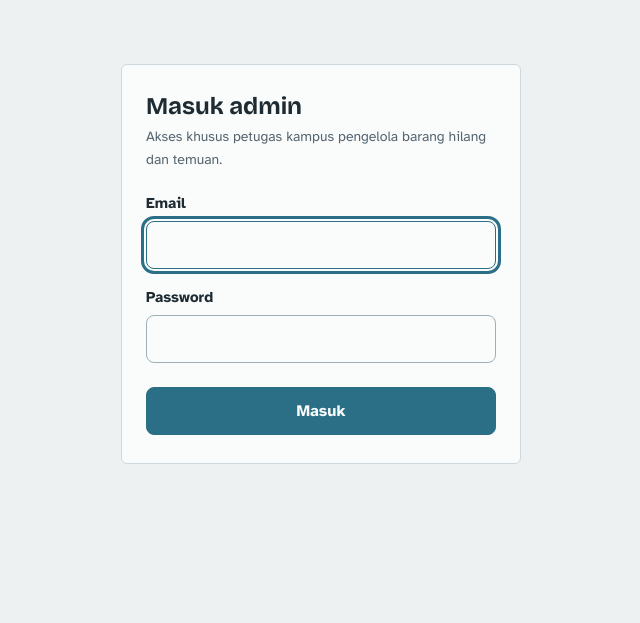
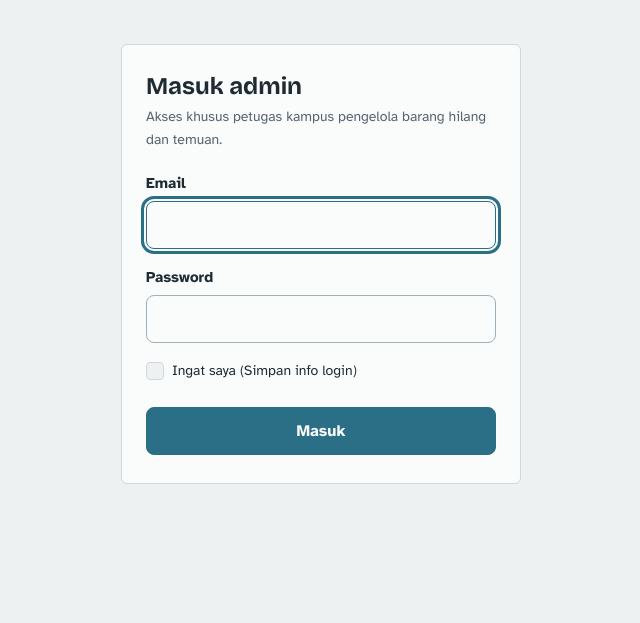
Before and after one commit to akbar450/TemuKembali, a Laravel app: page /admin/login in a window 1280 px wide. Shown: the part 56-679 px from the top of the page, without its empty margins (319-959 px from the left). Run offline with Laravel 12, Linux system fonts and the light colour scheme.

Commit message:
feat(auth): tambahkan fitur ingat saya dan cache info email login admin

```diff
--- a/app/Http/Controllers/Admin/AuthController.php
+++ b/app/Http/Controllers/Admin/AuthController.php
@@ -13,13 +13,15 @@ class AuthController extends Controller
     /**
      * Tampilkan form login admin
      */
-    public function showLoginForm(): View|RedirectResponse
+    public function showLoginForm(Request $request): View|RedirectResponse
     {
         if (Auth::check()) {
             return redirect()->route('admin.reports.index');
         }
 
-        return view('admin.login');
+        $rememberedEmail = $request->cookie('remember_admin_email');
+
+        return view('admin.login', compact('rememberedEmail'));
     }
 
     /**
@@ -36,14 +38,23 @@ class AuthController extends Controller
             'password.required' => 'Password harus diisi.',
         ]);
 
-        if (Auth::attempt($credentials, $request->boolean('remember'))) {
+        $remember = $request->boolean('remember');
+
+        if (Auth::attempt($credentials, $remember)) {
             $request->session()->regenerate();
+
+            if ($remember) {
+                // Simpan email ke cookie selama 30 hari (43200 menit)
+                cookie()->queue('remember_admin_email', $credentials['email'], 43200);
+            } else {
+                cookie()->queue(cookie()->forget('remember_admin_email'));
+            }
 
             return redirect()->intended(route('admin.reports.index'));
         }
 
         // Pesan error umum sesuai PRD Section 6.6
-        return back()->withInput($request->only('email'))->withErrors([
+        return back()->withInput($request->only('email', 'remember'))->withErrors([
             'email' => 'Email atau password salah.',
         ]);
     }
--- a/resources/views/admin/login.blade.php
+++ b/resources/views/admin/login.blade.php
@@ -25,21 +25,35 @@
                         <input type="email"
                                id="email"
                                name="email"
-                               value="{{ old('email') }}"
+                               value="{{ old('email', $rememberedEmail ?? '') }}"
                                class="form-control @error('email') is-invalid @enderror"
                                required
-                               autofocus
+                               {{ empty($rememberedEmail) ? 'autofocus' : '' }}
                                autocomplete="username">
                     </div>
 
-                    <div class="form-group mb-4">
+                    <div class="form-group mb-3">
                         <label for="password" class="form-label">Password</label>
                         <input type="password"
                                id="password"
                                name="password"
                                class="form-control"
                                required
+                               {{ !empty($rememberedEmail) ? 'autofocus' : '' }}
                                autocomplete="current-password">
+                    </div>
+
+                    <div class="form-check mb-4 d-flex align-items-center gap-2">
+                        <input class="form-check-input mt-0"
+                               type="checkbox"
+                               name="remember"
+                               id="remember"
+                               value="1"
+                               {{ old('remember', !empty($rememberedEmail)) ? 'checked' : '' }}
+                               style="cursor: pointer; width: 18px; height: 18px;">
+                        <label class="form-check-label mb-0" for="remember" style="font-size: 14px; color: var(--tinta); cursor: pointer; user-select: none;">
+                            Ingat saya (Simpan info login)
+                        </label>
                     </div>
 
                     <button type="submit" class="btn btn-tk-utama w-100">
```
Also changed, not shown: tests/Feature/AdminTest.php (+23 -0 lines).
